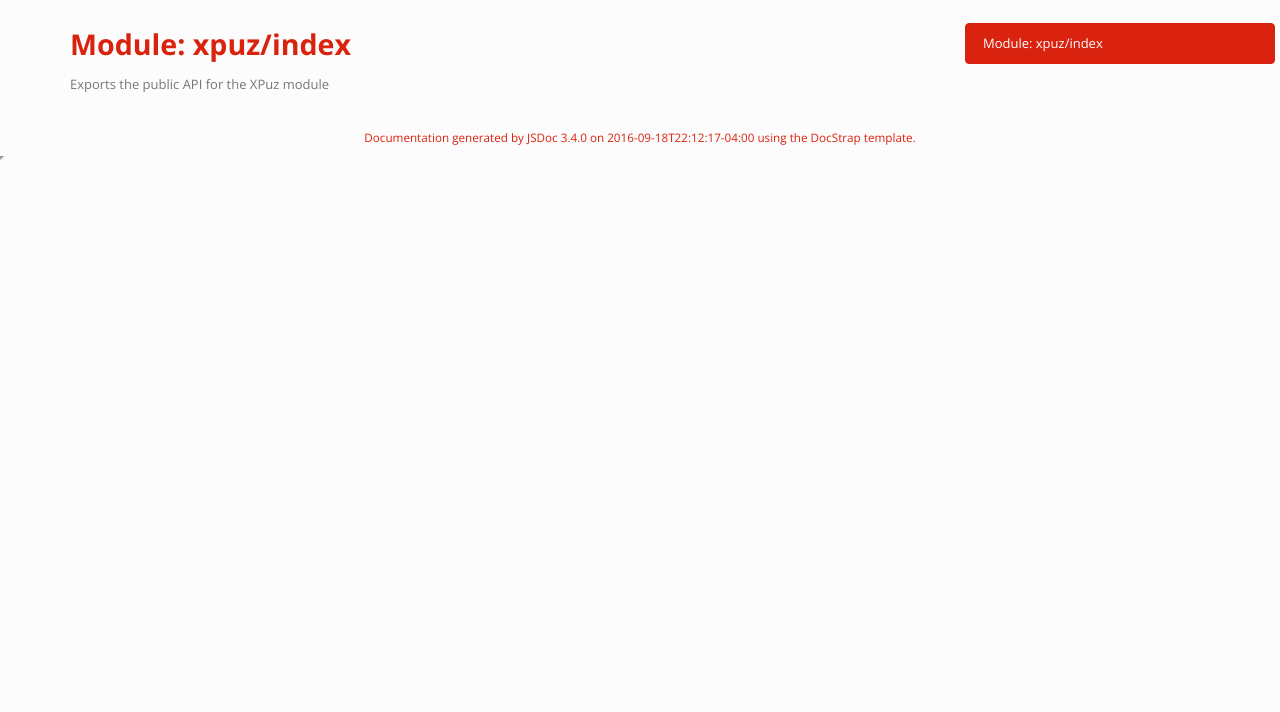
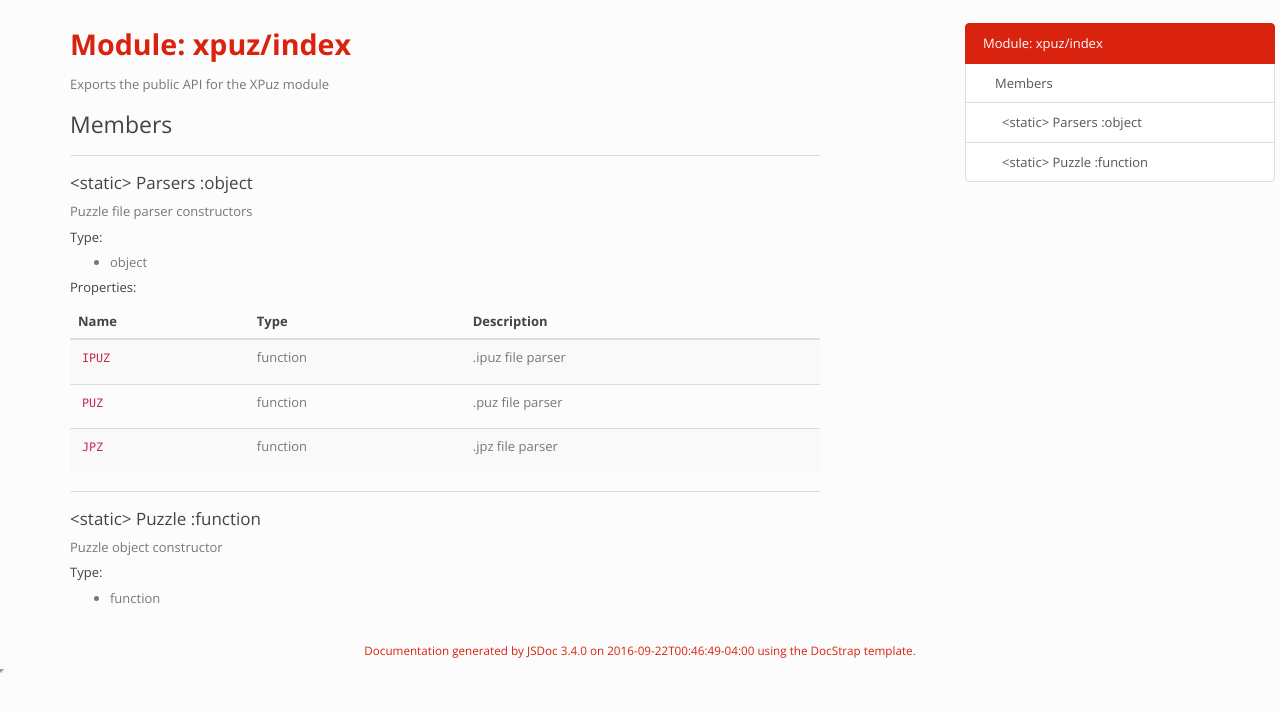
Before and after one commit to turnerhayes/xpuz, a website: page docs/xpuz/0.0.7/module-xpuz_index.html in a window 1280 px wide. Shown: the part 44-756 px from the top of the page. Drawn offline with nearby package versions, Linux system fonts and the light colour scheme.

Commit message:
updated index documentation

```diff
--- a/docs/xpuz/0.0.7/module-xpuz_index.html
+++ b/docs/xpuz/0.0.7/module-xpuz_index.html
@@ -149,6 +149,253 @@
 
 
 
+        <h3 class="subsection-title">Members</h3>
+
+        <dl>
+
+<hr>
+<dt class="name" id=".Parsers">
+    <h4 id=".Parsers"><span class="type-signature">&lt;static> </span>Parsers<span class="type-signature"> :object</span></h4>
+
+
+</dt>
+<dd>
+
+    <div class="description">
+        <p>Puzzle file parser constructors</p>
+    </div>
+
+
+
+        <h5>Type:</h5>
+        <ul>
+            <li>
+
+<span class="param-type">object</span>
+
+
+
+            </li>
+        </ul>
+
+
+
+<dl class="details">
+
+
+    <h5 class="subsection-title">Properties:</h5>
+
+    <dl>
+
+<table class="props table table-striped">
+    <thead>
+    <tr>
+
+        <th>Name</th>
+
+
+        <th>Type</th>
+
+
+
+
+
+        <th class="last">Description</th>
+    </tr>
+    </thead>
+
+    <tbody>
+
+
+        <tr>
+
+                <td class="name"><code>IPUZ</code></td>
+
+
+            <td class="type">
+
+
+<span class="param-type">function</span>
+
+
+
+
+            </td>
+
+
+
+
+
+            <td class="description last"><p>.ipuz file parser</p></td>
+        </tr>
+
+
+
+        <tr>
+
+                <td class="name"><code>PUZ</code></td>
+
+
+            <td class="type">
+
+
+<span class="param-type">function</span>
+
+
+
+
+            </td>
+
+
+
+
+
+            <td class="description last"><p>.puz file parser</p></td>
+        </tr>
+
+
+
+        <tr>
+
+                <td class="name"><code>JPZ</code></td>
+
+
+            <td class="type">
+
+
+<span class="param-type">function</span>
+
+
+
+
+            </td>
+
+
+
+
+
+            <td class="description last"><p>.jpz file parser</p></td>
+        </tr>
+
+
+    </tbody>
+</table>
+</dl>
+
+
+
+
+
+
+
+
+
+
+
+
+
+
+
+
+
+
+
+
+
+
+
+
+
+
+
+
+
+
+
+
+
+
+
+
+</dl>
+
+
+
+</dd>
+
+
+
+<hr>
+<dt class="name" id=".Puzzle">
+    <h4 id=".Puzzle"><span class="type-signature">&lt;static> </span>Puzzle<span class="type-signature"> :function</span></h4>
+
+
+</dt>
+<dd>
+
+    <div class="description">
+        <p>Puzzle object constructor</p>
+    </div>
+
+
+
+        <h5>Type:</h5>
+        <ul>
+            <li>
+
+<span class="param-type">function</span>
+
+
+
+            </li>
+        </ul>
+
+
+
+<dl class="details">
+
+
+
+
+
+
+
+
+
+
+
+
+
+
+
+
+
+
+
+
+
+
+
+
+
+
+
+
+
+
+
+
+
+
+
+</dl>
+
+
+
+</dd>
+
+        </dl>
+
 
 
 
@@ -199,7 +446,7 @@
 <span class="jsdoc-message">
 	Documentation generated by <a href="https://github.com/jsdoc3/jsdoc">JSDoc 3.4.0</a>
 
-		on 2016-09-18T22:12:17-04:00
+		on 2016-09-22T00:46:49-04:00
 
 	using the <a href="https://github.com/docstrap/docstrap">DocStrap template</a>.
 </span>
```
Also changed, not shown: docs/xpuz/0.0.7/classes.list.html (+1 -1 lines), docs/xpuz/0.0.7/external-Buffer.html (+1 -1 lines), docs/xpuz/0.0.7/external-Q_Promise.html (+1 -1 lines), docs/xpuz/0.0.7/externals.list.html (+1 -1 lines), docs/xpuz/0.0.7/index.html (+1 -1 lines), docs/xpuz/0.0.7/module-xpuz_parsers_ipuz-IPUZParser.html (+1 -1 lines), docs/xpuz/0.0.7/module-xpuz_parsers_ipuz.html (+1 -1 lines), docs/xpuz/0.0.7/module-xpuz_parsers_jpz.html (+1 -1 lines), docs/xpuz/0.0.7/module-xpuz_parsers_puz-PUZParser.html (+1 -1 lines), docs/xpuz/0.0.7/module-xpuz_parsers_puz.html (+1 -1 lines), docs/xpuz/0.0.7/module-xpuz_puzzle-Puzzle.html (+1 -1 lines), docs/xpuz/0.0.7/module-xpuz_puzzle.html (+1 -1 lines), docs/xpuz/0.0.7/modules.list.html (+1 -1 lines), docs/xpuz/0.0.7/quicksearch.html (+1 -1 lines), 1 more files.
